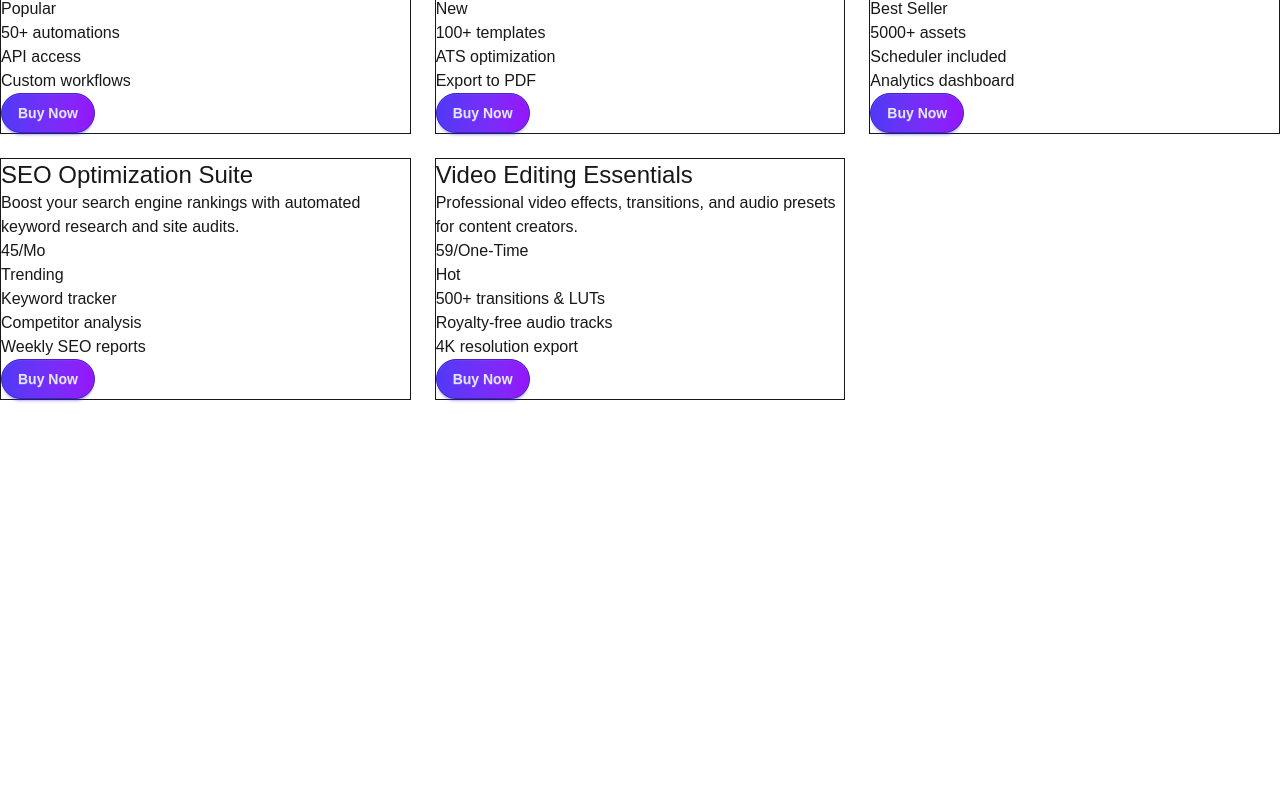
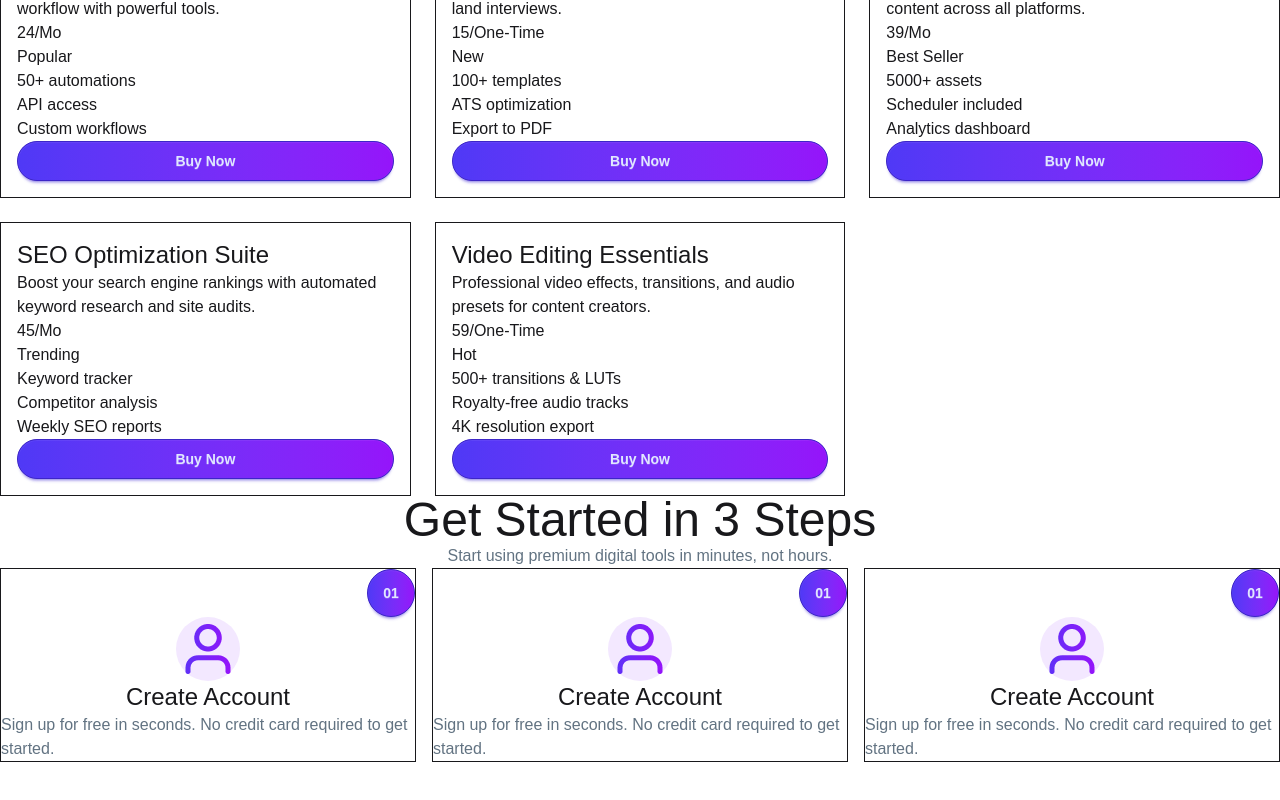
Before and after one commit to YIAHIAAHMED/assignment-06, a React (Vite) app: page / in a window 1280 px wide. Shown: the part 1657-2457 px from the top of the page. Before the commit the page ends 2367 px from the top, so only its background shows below. Built offline with nearby package versions, Linux system fonts and the light colour scheme.

Commit message:
03 Steps working

```diff
--- a/src/App.jsx
+++ b/src/App.jsx
@@ -4,6 +4,7 @@ import Banner from './components/Banner'
 import Navbar from './components/Navbar'
 import Products from './components/Products'
 import StatusSection from './components/StatusSection'
+import Steps from './components/Steps'
 
 
 const getProducts = async() => {
@@ -23,6 +24,7 @@ function App() {
     <Banner></Banner>
     <StatusSection></StatusSection>
     <Products productPromise={productPromise} ></Products>
+    <Steps></Steps>
 
 
     </>
--- a/src/components/Products.jsx
+++ b/src/components/Products.jsx
@@ -4,7 +4,7 @@ const Products = ({ productPromise }) => {
     const products = use(productPromise)
     console.log(products);
     return (
-        <div className='w-full max-w-7xl mx-auto h-[1324px] bg-white pt-20'>
+        <div className='w-full max-w-7xl mx-auto h-auto bg-white pt-20'>
             <div className="flex flex-col items-center gap-4">
                 <h2 className='text-5xl font-bold'>Premium Digital Tools</h2>
                 <div className="">
@@ -23,9 +23,9 @@ const Products = ({ productPromise }) => {
                     Cart(0)
                 </button>
             </div>
-            <div className="grid grid-cols-3 gap-6">
+            <div className="grid lg:grid-cols-3 md:grid-cols-2 gap-6">
                 {products.map(product =>
-                    <div key={product.id} className="border">
+                    <div key={product.id} className="border p-4">
                         <div className="">
                             <h3 className='text-2xl'>{product.title} </h3>
                             <p>{product.description} </p>
@@ -37,7 +37,7 @@ const Products = ({ productPromise }) => {
 
                             </ul>
 
-                            <button className='btn btn-primary rounded-full bg-gradient-to-r from-[#4F39F6] to-[#9514FA]'>{product.buy_now.button_text} </button>
+                            <button className='btn btn-primary w-full rounded-full bg-gradient-to-r from-[#4F39F6] to-[#9514FA]'>{product.buy_now.button_text} </button>
                         </div>
                     </div>)}
             </div>
--- /dev/null
+++ b/src/components/Steps.jsx
@@ -0,0 +1,72 @@
+import React from 'react';
+import createImg from '../assets/user.png'
+
+const Steps = () => {
+    return (
+        <div className='w-full max-w-7xl mx-auto h-[754px]'>
+            <div className="flex flex-col items-center">
+                <h2 className='text-5xl'>Get Started in 3 Steps</h2>
+                <p className='text-base text-[#627382FF] '>Start using premium digital tools in minutes, not hours.</p>
+            </div>
+            <div className="grid lg:grid-cols-3 md:grid-cols-2 gap-4">
+                {/* 01 */}
+                <div className="border">
+                    <div className="">
+                        <div className="flex justify-end">
+                            <button className='btn btn-primary w-12 h-12 rounded-full bg-gradient-to-r from-[#4F39F6] to-[#9514FA] text-right'>01 </button>
+                        </div>
+                        <div className="flex flex-col justify-center items-center">
+                            <div className="w-16 h-16 rounded-full bg-[#F3E8FF] items-center flex justify-center">
+                                <img className='bg-[#ffffff00] ' src={createImg} alt='user' />
+                            </div>
+                            <h2 className='text-2xl'>Create Account</h2>
+                            <p className='text-base text-[#627382FF] '>Sign up for free in seconds. No credit card required to get started.</p>
+                        </div>
+                    </div>
+
+
+                </div>
+
+                {/* 02 */}
+                <div className="border">
+                    <div className="">
+                        <div className="flex justify-end">
+                            <button className='btn btn-primary w-12 h-12 rounded-full bg-gradient-to-r from-[#4F39F6] to-[#9514FA] text-right'>01 </button>
+                        </div>
+                        <div className="flex flex-col justify-center items-center">
+                            <div className="w-16 h-16 rounded-full bg-[#F3E8FF] items-center flex justify-center">
+                                <img className='bg-[#ffffff00] ' src={createImg} alt='user' />
+                            </div>
+                            <h2 className='text-2xl'>Create Account</h2>
+                            <p className='text-base text-[#627382FF] '>Sign up for free in seconds. No credit card required to get started.</p>
+                        </div>
+                    </div>
+
+
+                </div>
+
+
+                {/* 03 */}
+                <div className="border">
+                    <div className="">
+                        <div className="flex justify-end">
+                            <button className='btn btn-primary w-12 h-12 rounded-full bg-gradient-to-r from-[#4F39F6] to-[#9514FA] text-right'>01 </button>
+                        </div>
+                        <div className="flex flex-col justify-center items-center">
+                            <div className="w-16 h-16 rounded-full bg-[#F3E8FF] items-center flex justify-center">
+                                <img className='bg-[#ffffff00] ' src={createImg} alt='user' />
+                            </div>
+                            <h2 className='text-2xl'>Create Account</h2>
+                            <p className='text-base text-[#627382FF] '>Sign up for free in seconds. No credit card required to get started.</p>
+                        </div>
+                    </div>
+
+
+                </div>
+            </div>
+
+        </div>
+    );
+};
+
+export default Steps;
```
Also changed, not shown: src/components/README.md (added).
